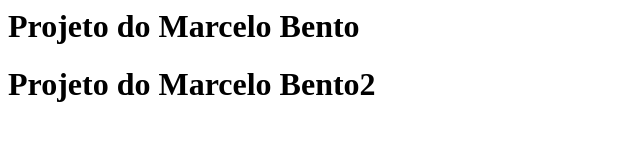
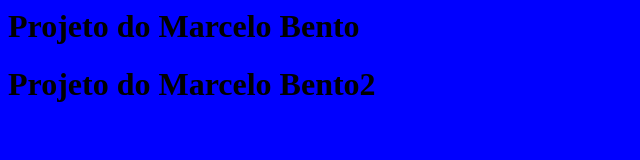
Before and after one commit to Marcelolima1985/curso-git, a plain HTML site: page index.html in a window 1280 px wide. Shown: the whole page, without its empty margins (0-640 px from the left). Drawn offline with Linux system fonts and the light colour scheme.

Commit message:
inicio do design

```diff
--- /dev/null
+++ b/estilo.css
@@ -0,0 +1,3 @@
+body {
+    background-color: blue;
+}
--- a/index.html
+++ b/index.html
@@ -1,5 +1,6 @@
 <html>
     <head>
+        <link rel="stylesheet" href="estilo.css"
     </head>
     <body>
         <h1>Projeto do Marcelo Bento</h1>
```
